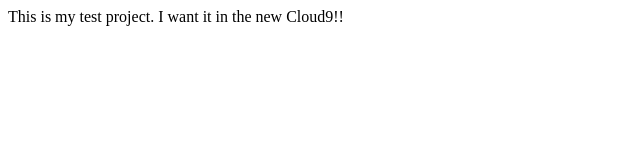
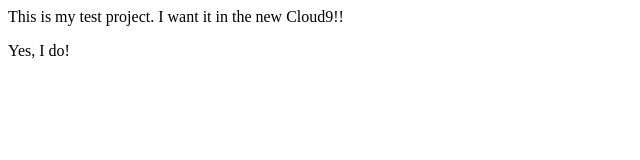
Before and after one commit to lechien73/migration-test, a plain HTML site: page index.html in a window 1280 px wide. Shown: the full height of the page, 0-640 px from the left. Drawn offline with Linux system fonts and the light colour scheme.

Commit message:
New cloud9 changes

```diff
--- a/index.html
+++ b/index.html
@@ -8,5 +8,6 @@
 </head>
 <body>
     This is my test project. I want it in the new Cloud9!!
+    <p>Yes, I do!</p>
 </body>
 </html>
```
Also changed, not shown: .c9/metadata/environment/index.html (added), 6 other files.
